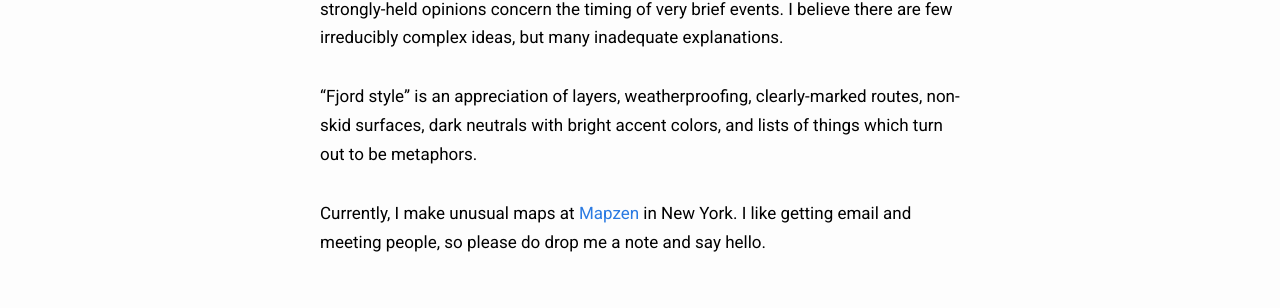
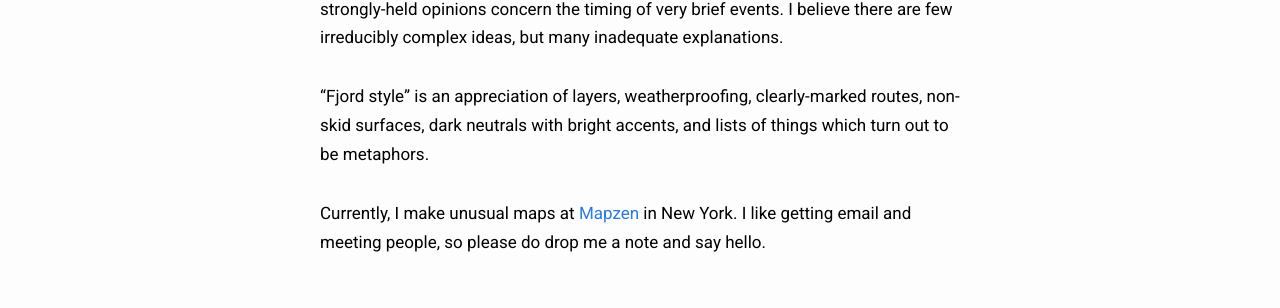
Before and after one commit to meetar/fjord.style, a Jekyll site: the page built from about.md, in a window 1280 px wide. Shown: the part 1239-1547 px from the top of the page. Built offline with Jekyll 4.4.1, drawn with Linux system fonts in a browser that asks for light colours.

Commit message:
update about.md

```diff
--- a/about.md
+++ b/about.md
@@ -15,7 +15,7 @@ So: I've been interested in describing hard-to-describe things for a long time.
 
 I've worked as animator, designer, and technical director on a wide variety of commercial, industrial, and artistic projects, mostly involving 3D graphics. My most strongly-held opinions concern the timing of very brief events. I believe there are few irreducibly complex ideas, but many inadequate explanations.
 
-"Fjord style" is an appreciation of layers, weatherproofing, clearly-marked routes, non-skid surfaces, dark neutrals with bright accent colors, and lists of things which turn out to be metaphors.
+"Fjord style" is an appreciation of layers, weatherproofing, clearly-marked routes, non-skid surfaces, dark neutrals with bright accents, and lists of things which turn out to be metaphors.
 
 Currently, I make unusual maps at [Mapzen](mapzen.com) in New York. I like getting email and meeting people, so please do drop me a note and say hello.
 
```
